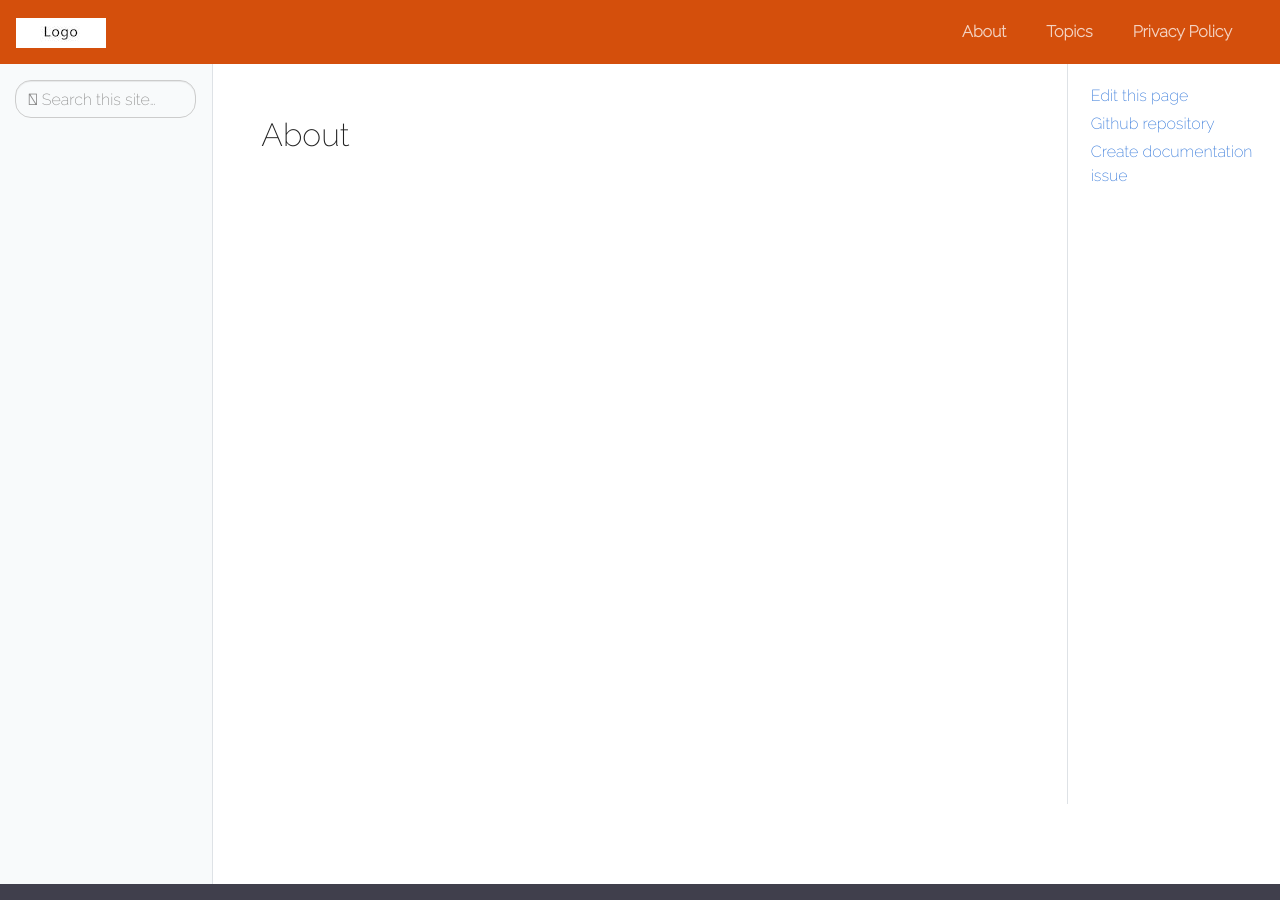
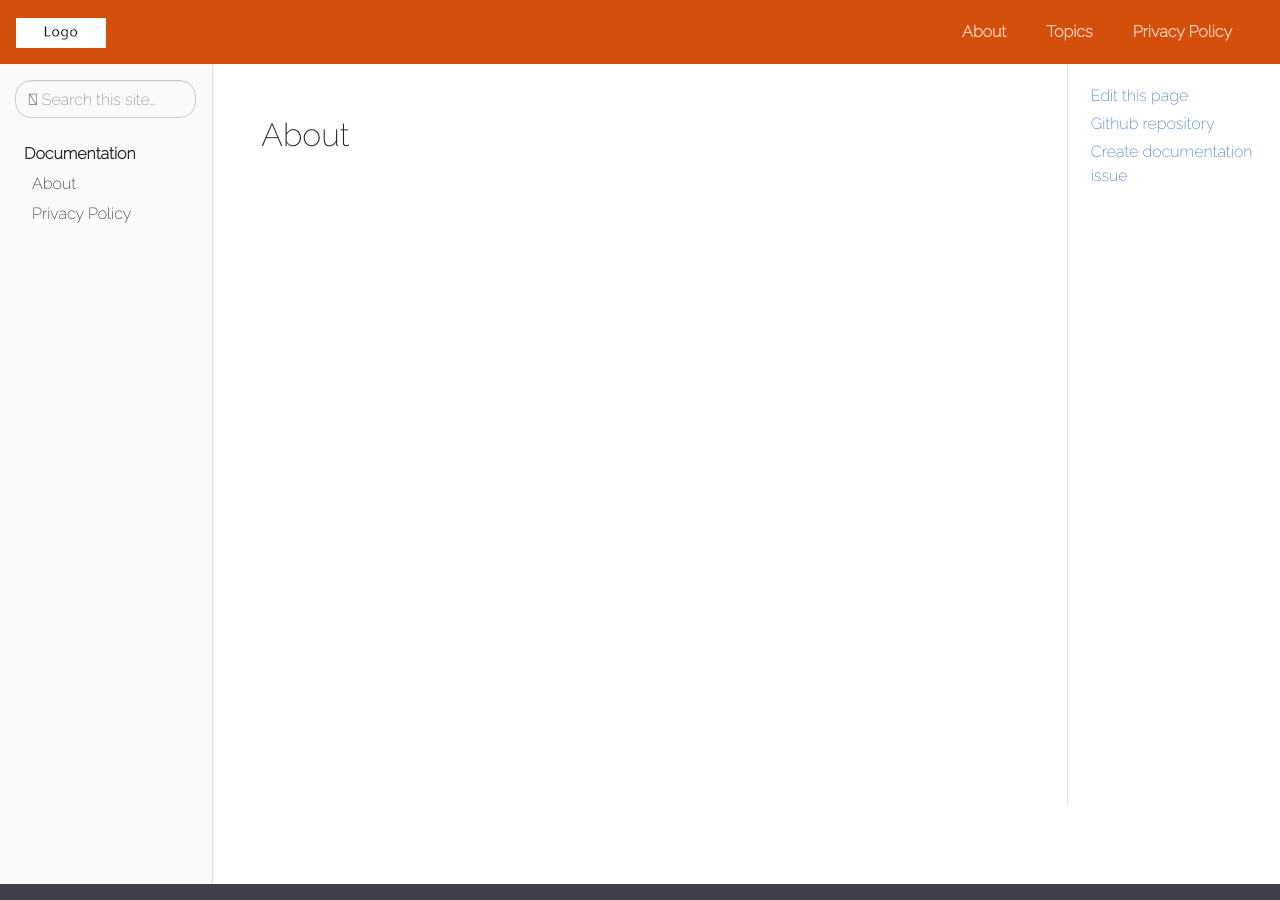
Before and after one commit to soundarmoorthy/canvas-theme, a Jekyll site: the page built from pages/index.md, in a window 1280 px wide and 900 px high. Built offline with Jekyll 4.4.1, drawn with Linux system fonts in a browser that asks for light colours.

Commit message:
Fix the  gen-toc script to skip empty document directories. Generate default toc documemnt for initial state

```diff
--- a/_data/toc.yml
+++ b/_data/toc.yml
@@ -2,3 +2,10 @@
 # This file is autogenerated. So don't edit it.
 # Refer to .gen-toc script in the root directory.
 # ---------------------------------------------
+- title: Documentation
+  url: docs
+  links:
+    - title: About
+      url: index
+    - title: Privacy Policy
+      url: privacy
```
Also changed, not shown: 2 other files.
